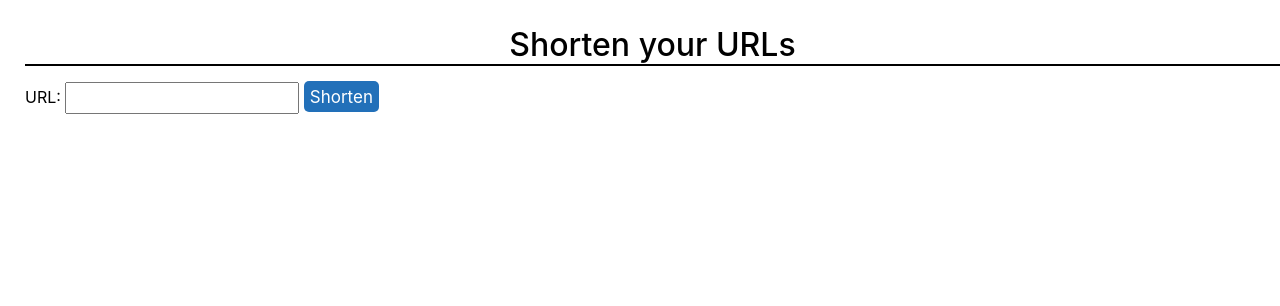
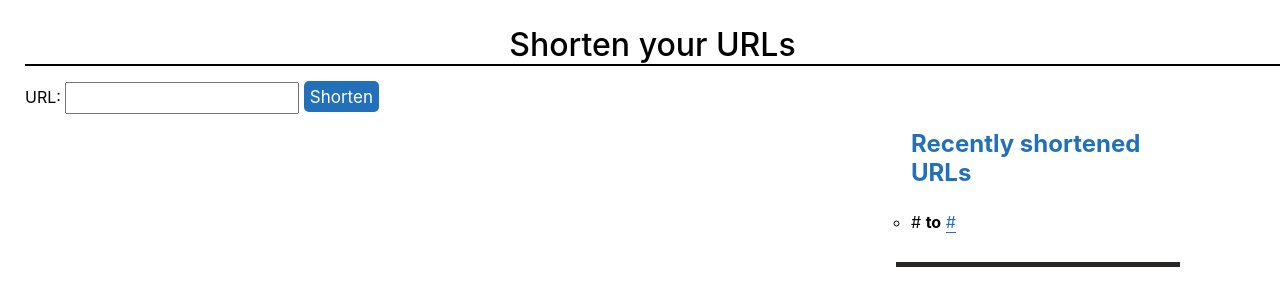
Before and after one commit to betelgeuse-7/django-url-shortener, a Django app: page / in a window 1280 px wide. Shown: the top 306 px of the page. Run offline with Django 3.2, Linux system fonts and the light colour scheme; tables that the repository leaves empty hold one stand-in row (values such as "Sample post").

Commit message:
os.environ to python-decouple; got rid of /r/; minor styling; added recently shortened urls feature

```diff
--- a/shorten/urls.py
+++ b/shorten/urls.py
@@ -6,5 +6,5 @@ app_name = 'shorten'
 
 urlpatterns = [
     path('', Index.as_view(), name="index"),
-    path('r/<str:url>/', Redirect.as_view(), name="redirect"),
+    path('<str:url>/', Redirect.as_view(), name="redirect"),
 ]
--- a/shorten/views.py
+++ b/shorten/views.py
@@ -12,7 +12,10 @@ import json
 
 class Index(View):
     def get(self, request):
-        return render(request, 'index.html')
+        recent_urls = URL.objects.all().order_by('-date')[:15]
+        return render(request, 'index.html', {
+            "recent_urls":recent_urls
+        })
 
     def post(self, request):
         url_to_shorten = json.loads(request.body)['url']
--- a/templates/index.html
+++ b/templates/index.html
@@ -1,5 +1,6 @@
 <!DOCTYPE html>
 <html lang="en">
+
 <head>
     <meta charset="UTF-8">
     <meta http-equiv="X-UA-Compatible" content="IE=edge">
@@ -18,12 +19,9 @@
             margin-top: 25px;
         }
 
-        p, a {
+        p,
+        a {
             margin: 10px;
-        }
-
-        p {
-            border: 2px solid #000;
         }
 
         a {
@@ -31,16 +29,18 @@
             font-size: 25px;
         }
 
-        #url{
+        #url {
             width: 230px;
             height: 28px;
         }
+
         h1 {
             text-align: center;
             margin-bottom: 15px;
             font-weight: 500;
             border-bottom: 2px solid #000;
         }
+
         #btn {
             width: 75px;
             height: 31px;
@@ -51,20 +51,67 @@
             font-size: 17px;
         }
 
+        .recent {
+            position: absolute;
+            left: 70%;
+            right: 100px;
+            width: auto;
+            height: auto;
+            padding: 15px;
+            border-bottom: 5px solid #292626;
+        }
+
+        .recent h2 {
+            margin-bottom: 25px;
+            color: rgb(34, 112, 185);
+        }
+
+        .recent li {
+            margin-bottom: 15px;
+            list-style: circle;
+
+        }
+
+        .shortened-url-li {
+            color: rgb(34, 112, 185);
+            border-bottom: 1px solid rgb(34, 112, 185);
+            cursor: pointer;
+        }
+
+        .result {
+            width: auto;
+            padding: 4px;
+            font-weight: 550;
+            margin-bottom: 5px;
+        }
     </style>
 
 </head>
+
 <body>
     <div class="container">
         <h1>Shorten your URLs</h1>
 
-            <label>URL: <input type="url" name="url" id="url"></label>
-            <input type="submit" value="Shorten" id="btn">
+        <label>URL: <input type="url" name="url" id="url"></label>
+        <input type="submit" value="Shorten" id="btn">
 
         {% if url %}
 
-            <p>Your shortened URL: <a href="{% url 'shorten:redirect' url %}" target="_blank">/r/{{url}}</a> </p>
+        <p>Your shortened URL: <a href="{% url 'shorten:redirect' url %}" target="_blank">{{url}}</a>
+        </p>
 
+        {% endif %}
+        {% if recent_urls %}
+        <div class="recent">
+            <h2>Recently shortened URLs</h2>
+            <ul>
+                {% for url in recent_urls %}
+                <li onclick="window.open('/{{url.shortened_url}}', '_blank')">{{url.raw_url|truncatechars:35}}
+                    <strong>to</strong> <span class='shortened-url-li'>{{url.shortened_url}}</span>
+                </li>
+                {% endfor %}
+            </ul>
+        </div>
         {% endif %}
     </div>
     <script>
@@ -82,20 +129,21 @@
 
 
             fetch('/', {
-                "method":"POST",
-                "headers":{
-                    "Accept":"application/json",
-                    "Content-Type":"application/json",
-                    "X-CSRFToken":csrf
+                "method": "POST",
+                "headers": {
+                    "Accept": "application/json",
+                    "Content-Type": "application/json",
+                    "X-CSRFToken": csrf
                 },
-                "body":JSON.stringify(body)
+                "body": JSON.stringify(body)
             }).then(res => res.json()).then(data => {
                 const p = document.createElement('p');
-                p.textContent = data.msg
+                p.textContent = data.msg;
+                p.classList.add('result');
                 const a = document.createElement('a');
-                a.textContent = "{{request.META.HTTP_HOST}}/r/" + data.url;
+                a.textContent = "{{request.META.HTTP_HOST}}/" + data.url;
 
-                a.href = 'r/' + data.url;
+                a.href = data.url;
                 a.target = '_blank';
 
                 container.appendChild(p);
@@ -109,4 +157,5 @@
 
     </script>
 </body>
+
 </html>
```
Also changed, not shown: urlshortener/settings.py (+4 -3 lines).
